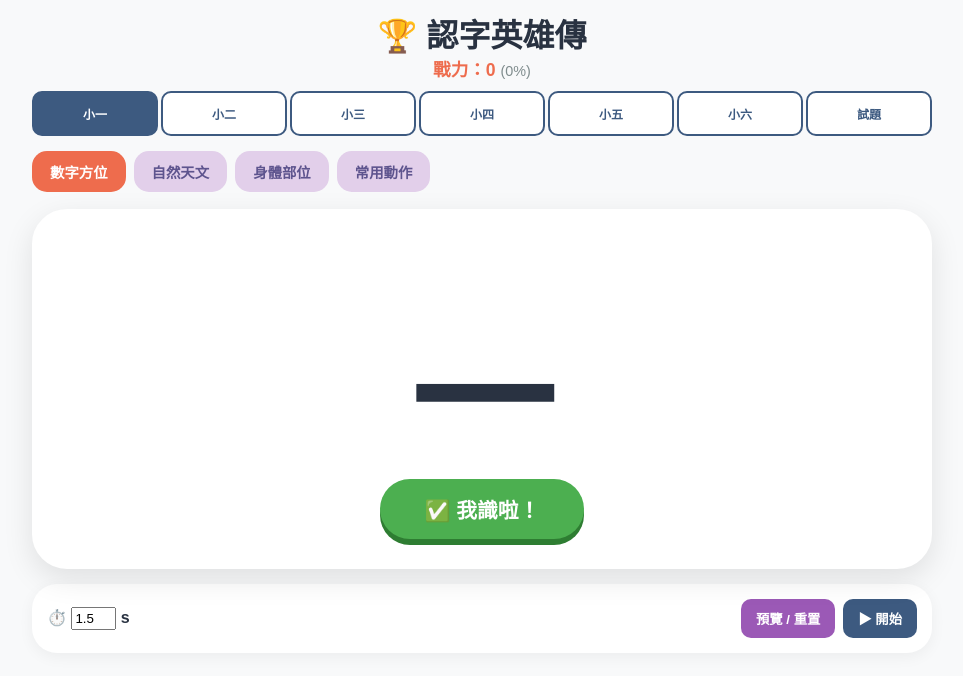
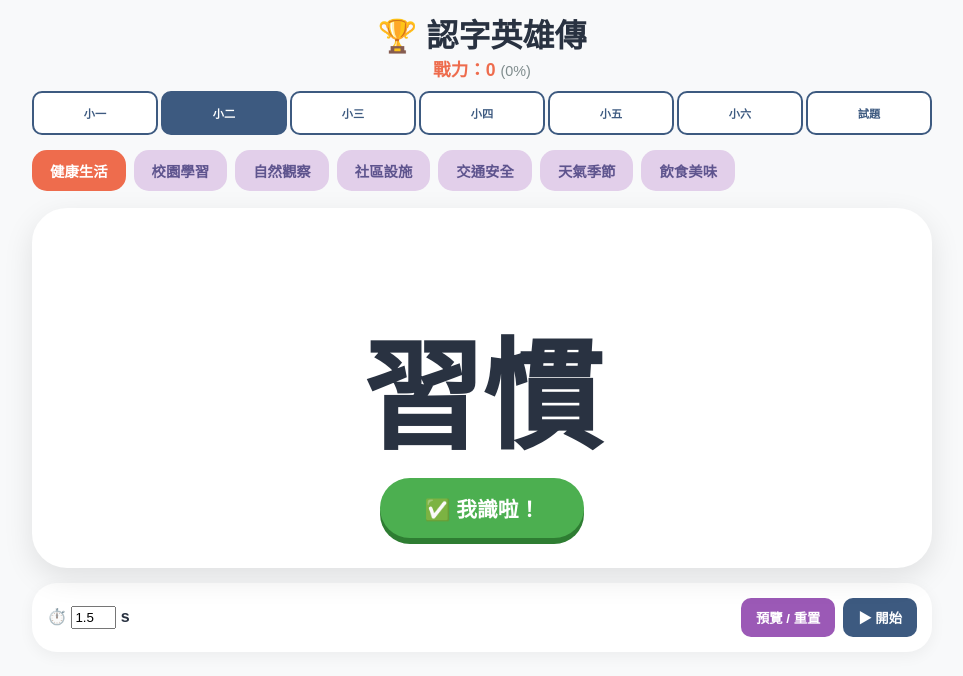
Before and after one commit to sfhltyhy/hero-app, a plain HTML site: page index.html in a window 1280 px wide. Shown: the whole page, without its empty margins (158-1121 px from the left). Drawn offline with Linux system fonts and the light colour scheme.

Commit message:
Update index.html

```diff
--- a/index.html
+++ b/index.html
@@ -5,7 +5,7 @@
     <meta name="viewport" content="width=device-width, initial-scale=1.0, maximum-scale=1.0, user-scalable=no">
     <link rel="apple-touch-icon" href="https://cdn-icons-png.flaticon.com/512/3112/3112946.png">
     <link rel="icon" href="https://cdn-icons-png.flaticon.com/512/3112/3112946.png">
-    <title>認字英雄傳</title>
+    <title>認字英雄傳 v5.6</title>
     <style>
         :root { --primary: #3d5a80; --bg: #f8f9fa; --accent: #ee6c4d; --pending: #e2cfea; --completed: #dee2e6; }
         * { margin: 0; padding: 0; box-sizing: border-box; font-family: '微軟正黑體', sans-serif; }
@@ -13,53 +13,32 @@
         .container { max-width: 900px; margin: 0 auto; }
         .header { text-align: center; margin-bottom: 8px; }
         .total-stat { font-weight: bold; color: var(--accent); font-size: 1.1rem; }
-
-        /* 導覽列：自動平均分配寬度 */
         .grade-nav { display: flex; width: 100%; gap: 3px; margin: 10px 0; }
-        .grade-btn { flex: 1; padding: 12px 0; border: 2px solid var(--primary); background: white; border-radius: 10px; cursor: pointer; font-weight: bold; font-size: 0.75rem; color: var(--primary); text-align: center; }
+        .grade-btn { flex: 1; padding: 12px 0; border: 2px solid var(--primary); background: white; border-radius: 10px; cursor: pointer; font-weight: bold; font-size: 0.7rem; color: var(--primary); text-align: center; }
         .grade-btn.active { background: var(--primary); color: white; }
-
-        /* 分組標籤：可滑動 */
         .group-tabs { display: flex; gap: 8px; overflow-x: auto; padding: 5px 0; margin-bottom: 12px; scrollbar-width: none; -webkit-overflow-scrolling: touch; }
         .group-tabs::-webkit-scrollbar { display: none; }
         .tab-btn { padding: 10px 18px; border: none; border-radius: 15px; cursor: pointer; white-space: nowrap; font-weight: bold; font-size: 0.9rem; }
         .tab-btn.pending { background: var(--pending); color: #5e548e; }
         .tab-btn.completed { background: var(--completed); color: #6c757d; }
         .tab-btn.active { background: var(--accent) !important; color: white !important; }
-
         .flash-card { width: 100%; height: 45vh; background: white; border-radius: 35px; display: flex; justify-content: center; align-items: center; box-shadow: 0 10px 30px rgba(0,0,0,0.1); position: relative; margin-bottom: 15px; border: 5px solid #fff; overflow: hidden; }
-        .word-display { font-size: clamp(3rem, 20vw, 9rem); font-weight: bold; color: #293241; text-align: center; padding: 15px; }
+        .word-display { font-size: clamp(2.5rem, 16vw, 7.5rem); font-weight: bold; color: #293241; text-align: center; padding: 15px; }
         .btn-mastered { position: absolute; bottom: 25px; padding: 15px 45px; background: #4caf50; color: white; border: none; border-radius: 50px; font-weight: bold; font-size: 1.3rem; box-shadow: 0 6px 0 #2e7d32; cursor: pointer; }
-
         .finish-overlay { position: absolute; width: 100%; height: 100%; background: rgba(255,255,255,0.96); display: none; flex-direction: column; justify-content: center; align-items: center; z-index: 10; border-radius: 35px; }
         .control-panel { background: white; padding: 15px; border-radius: 25px; display: flex; justify-content: space-between; align-items: center; box-shadow: 0 4px 15px rgba(0,0,0,0.05); }
         .btn-action { padding: 10px 15px; border: none; border-radius: 10px; font-weight: bold; cursor: pointer; }
-
         .modal { display: none; position: fixed; z-index: 100; left: 0; top: 0; width: 100%; height: 100%; background: rgba(0,0,0,0.6); backdrop-filter: blur(2px); }
         .modal-content { background: white; margin: 10% auto; padding: 25px; border-radius: 25px; width: 90%; max-height: 80vh; overflow-y: auto; }
-        .word-list-grid { display: grid; grid-template-columns: repeat(auto-fill, minmax(75px, 1fr)); gap: 8px; margin-bottom: 20px; }
-        .word-item { padding: 8px; background: #f0f2f5; border-radius: 8px; text-align: center; font-size: 0.85rem; font-weight: bold; }
+        .word-list-grid { display: grid; grid-template-columns: repeat(auto-fill, minmax(85px, 1fr)); gap: 8px; margin-bottom: 20px; }
+        .word-item { padding: 8px; background: #f0f2f5; border-radius: 8px; text-align: center; font-size: 0.8rem; font-weight: bold; }
         .word-item.learned { color: #ccc; text-decoration: line-through; }
     </style>
 </head>
 <body>
-    <div id="wordModal" class="modal">
-        <div class="modal-content">
-            <h3 id="modalTitle" style="margin-bottom:15px;">🔍 預覽與管理</h3>
-            <div id="wordListGrid" class="word-list-grid"></div>
-            <div style="display:flex; gap:10px;">
-                <button class="btn-action" style="flex:1; background:#e74c3c; color:white;" onclick="resetCurrentLevel()">🔄 重置本組</button>
-                <button class="btn-action" style="flex:1; background:var(--primary); color:white;" onclick="closeModal()">關閉</button>
-            </div>
-        </div>
-    </div>
-
+    <div id="wordModal" class="modal"><div class="modal-content"><h3 id="modalTitle" style="margin-bottom:15px;">🔍 預覽與管理</h3><div id="wordListGrid" class="word-list-grid"></div><div style="display:flex; gap:10px;"><button class="btn-action" style="flex:1; background:#e74c3c; color:white;" onclick="resetCurrentLevel()">🔄 重置本組</button><button class="btn-action" style="flex:1; background:var(--primary); color:white;" onclick="closeModal()">關閉</button></div></div></div>
     <div class="container">
-        <div class="header">
-            <h1>🏆 認字英雄傳</h1>
-            <div id="totalStat" class="total-stat">戰力：0 <span style="font-weight:normal; font-size:0.9rem; color:#7f8c8d;">(0%)</span></div>
-        </div>
-
+        <div class="header"><h1>🏆 認字英雄傳</h1><div id="totalStat" class="total-stat">戰力：0 <span style="font-weight:normal; font-size:0.9rem; color:#7f8c8d;">(0%)</span></div></div>
         <div class="grade-nav">
             <button class="grade-btn" id="btn-P1" onclick="switchGrade('P1')">小一</button>
             <button class="grade-btn" id="btn-P2" onclick="switchGrade('P2')">小二</button>
@@ -69,24 +48,15 @@
             <button class="grade-btn" id="btn-P6" onclick="switchGrade('P6')">小六</button>
             <button class="grade-btn" id="btn-Exam" onclick="switchGrade('Exam')">試題</button>
         </div>
-
         <div id="groupTabs" class="group-tabs"></div>
-
         <div class="flash-card" id="cardArea">
-            <div class="finish-overlay" id="finishOverlay">
-                <h2 style="color:var(--accent);">🌟 Level Clear!</h2>
-                <button class="btn-action" style="background:var(--accent); color:white; margin-top:15px; padding:15px 30px;" onclick="resetCurrentLevel()">🔄 重戰本組</button>
-            </div>
+            <div class="finish-overlay" id="finishOverlay"><h2>🌟 Level Clear!</h2><button class="btn-action" style="background:var(--accent); color:white; margin-top:15px; padding:15px 30px;" onclick="resetCurrentLevel()">🔄 重戰本組</button></div>
             <div class="word-display" id="wordDisplay">載入中...</div>
             <button class="btn-mastered" id="masterBtn" onclick="markMastered()">✅ 我識啦！</button>
         </div>
-
         <div class="control-panel">
             <div style="font-weight:bold;">⏱️ <input type="number" id="speed" value="1.5" step="0.1" style="width:45px; padding:2px;"> s</div>
-            <div style="display:flex; gap:8px;">
-                <button class="btn-action" style="background:#9b59b6; color:white;" onclick="openPreview()">預覽 / 重置</button>
-                <button class="btn-action" style="background:var(--primary); color:white;" id="playBtn" onclick="toggleAutoPlay()">▶ 開始</button>
-            </div>
+            <div style="display:flex; gap:8px;"><button class="btn-action" style="background:#9b59b6; color:white;" onclick="openPreview()">預覽 / 重置</button><button class="btn-action" style="background:var(--primary); color:white;" id="playBtn" onclick="toggleAutoPlay()">▶ 開始</button></div>
         </div>
     </div>
 
@@ -96,41 +66,57 @@
                 '數字方位': "一,二,三,四,五,六,七,八,九,十,百,千,萬,上,下,左,右,中,前,後,大,小,多,少",
                 '自然天文': "天,地,日,月,星,雲,風,雨,雷,電,山,水,火,土,石,田,木,禾,竹,草,花,葉",
                 '身體部位': "人,頭,目,口,手,足,耳,舌,牙,毛,皮,心,眉,鼻,臉,身,背,腹,指,腳",
-                '常用動作': "看,聽,說,話,笑,哭,叫,跑,跳,爬,拿,放,給,取,找,用,做,玩,睡,洗,坐,立,走"
+                '家人稱呼': "爸爸,媽媽,哥哥,姐姐,弟弟,妹妹,爺爺,奶奶,外公,外婆,伯父,叔叔,阿姨,姑媽",
+                '校園生活': "老師,同學,朋友,學校,課室,操場,遊戲,唱歌,跳舞,畫畫,讀書,寫字,聽講,發問,書包",
+                '常用動作': "看,聽,說,話,笑,哭,叫,跑,跳,爬,拿,放,給,取,找,用,做,玩,睡,洗,坐,立,走",
+                '動物世界': "貓,狗,雞,鴨,魚,鳥,馬,牛,羊,豬,兔,大象,獅子,老虎,猴子,烏龜,螞蟻"
             },
             'P2': {
                 '健康生活': "習慣,良好,健康,強壯,精神,飲食,保持,預防,準時,整潔,守禮,誠實,勤奮,責任,按時,睡覺,早起,刷牙,洗臉,運動,營養,偏食,零食,衛生,收拾,整齊,自動自覺,勉強,蔬菜,水果,固定,作息,充足,休息,均衡",
-                '校園學習': "操場,禮堂,圖書館,集會,比賽,表演,練習,整理,借書,歸還,規則,互相,合作,禮讓,獎勵,校服,領帶,校徽,筆盒,膠水,剪刀,顏色筆,釘書機,尺子,筆記簿,處罰,專心,認真,思考,發問,答案,舉手,遲到,缺席"
+                '校園學習': "操場,禮堂,圖書館,集會,比賽,表演,練習,整理,借書,歸還,規則,互相,合作,禮讓,獎勵,校服,領帶,校徽,筆盒,膠水,剪刀,顏色筆,釘書機,尺子,筆記簿,處罰,專心,認真,思考,發問,答案,舉手,遲到,缺席",
+                '自然觀察': "螢火蟲,黃褐色,尾部,光芒,閃亮,漆黑,欣賞,觸角,翅膀,外殼,草叢,迷路,躲藏,蝴蝶,蜻蜓,螞蟻,蜜蜂,蜘蛛,蝸牛,青蛙,池塘,荷葉,泥土,清新,芬芳,採蜜,閃爍,溫暖,潮濕,繁殖,產卵,幼蟲,變化,神奇,觀察",
+                '社區設施': "街道,熱鬧,商店,馬路,天橋,公園,圖書館,診所,車站,郵局,銀行,街市,超市,餐廳,麵包店,理髮店,醫院,警察局,消防局,遊樂場,住宅,高樓,鄰居,保安員,電梯,自動電梯,噴水池,花槽,走廊,大門,圍欄,社區,繁忙",
+                '交通安全': "巴士,地鐵,渡輪,飛機,火車,電車,私家車,貨車,小巴,救護車,警察車,單車,的士,站牌,碼頭,機場,鐵軌,馬路,紅綠燈,斑馬線,安全,司機,乘客,座位,扶手,車廂,隧道,超速,碰撞,遵守,注意,標誌,行人,路口",
+                '天氣季節': "陽光,空氣,溫暖,季節,春天,夏天,秋天,冬天,潮濕,乾燥,炎熱,寒冷,刮風,下雨,閃電,結冰,積雪,霧氣,彩虹,雷暴,暴雨,天文台,預報,氣溫,涼快,悶熱,結霜,變化,露水,微風,強烈,氣候,涼爽,播種,收穫",
+                '飲食美味': "早餐,午餐,晚餐,點心,水果,蔬菜,美味,營養,飽足,口渴,甜味,酸味,苦味,辣味,麵包,雞蛋,牛奶,米飯,麵條,稀飯,肉類,海鮮,湯水,果汁,甜品,飽滿,香脆,熱騰騰,冰涼,味道,調味,餐具,服務,結帳,浪費,珍惜"
             },
             'P3': {
-                '情緒心態': "興奮,難過,焦急,驚奇,懷疑,驕傲,慚愧,慶幸,盼望,思念,感動,委屈,憤怒,平靜,得意,害怕,擔憂,滿意,後悔,驚訝,傷心,愉快,煩惱,痛快,焦慮,親切,溫柔,憤恨,遺憾,痛心,失望,絕望,振奮,驚慌,害羞,寬慰"
+                '情緒心態': "興奮,難過,焦急,驚奇,懷疑,驕傲,慚愧,慶幸,盼望,思念,感動,委屈,憤怒,平靜,得意,害怕,擔憂,滿意,後悔,驚訝,傷心,愉快,煩惱,痛快,焦慮,親切,溫柔,憤恨,遺憾,痛心,失望,絕望,振奮,驚慌,害羞,寬慰",
+                '描寫感官': "繁華,寧靜,壯觀,朦朧,翠綠,茂盛,凋謝,清脆,寬闊,狹窄,陡峭,崎嶇,清澈,湛藍,五光十色,柔軟,堅硬,粗糙,平滑,細緻,鮮艷,灰暗,透明,沉重,輕巧,濃郁,清淡,刺耳,芬芳,冰冷,滾燙,倒影,環繞,延綿,遼闊",
+                '故事敘述': "從前,神奇,魔幻,仙女,城堡,森林,怪物,變幻,願望,善良,邪惡,報答,誠實,結果,後來,突然,竟然,果然,最後,經歷,解決,希望,夢想,道理,困難,容易,珍惜,浪費,保護,破壞,重要,特別,發現,觀察,試驗,結局,遭遇",
+                '地理動作': "高山,深谷,河流,海洋,平原,島嶼,沙漠,瀑布,泉水,港口,沙灘,懸崖,叢林,溪流,湖泊,山脈,盆地,丘陵,濕地,旋轉,搖晃,跳動,擺動,滑行,飛翔,降落,漂浮,沉沒,燃燒,爆炸,分裂,結合,掩護,進攻,防守,追逐"
             },
             'P4': {
-                '人物性格': "慈祥,嚴厲,和藹,剛強,內向,外向,謙虛,傲慢,機靈,穩重,馬虎,細心,慷慨,吝嗇,感激,憐憫,同情,懷念,敬佩,羨慕,嫉妒,厭惡,原諒,信任,孤獨,毅力,果斷,正直,奸詐,頑強",
-                '寫景描寫': "幽靜,熱鬧,繁華,偏僻,寬闊,狹窄,崎嶇,平坦,明媚,陰暗,朦朧,清澈,污濁,茂密,枯萎,壯觀,秀麗,險峻,瑰麗,荒涼",
-                '進階用詞': "推敲,琢磨,渲染,襯托,鋪墊,點綴,醞釀,凝聚,波折,細膩,粗獷,幽默,諷刺,真實,虛幻,憧憬,釋懷,感觸,唏噓,昂揚"
+                '人物性格': "慈祥,嚴厲,和藹,剛強,內向,外向,謙虛,傲慢,機靈,穩重,馬虎,細心,慷慨,吝嗇,感激,憐憫,同情,懷念,敬佩,羨慕,嫉妒,厭惡,原諒,信任,孤獨,毅力,果斷,正直,奸詐,頑強,平易近人,默默無聞,堅持不懈,不屈不撓",
+                '常用成語A': "一心一意,自言自語,五顏六色,走馬看花,目瞪口呆,大公無私,力不從心,半途而廢,名列前茅,垂頭喪氣,胸有成竹,得意洋洋,破口大罵,悶悶不樂,視而不見,無影無蹤,萬眾一心,情不自禁,千變萬化,大海撈針,守口如瓶",
+                '常用成語B': "廢寢忘食,驚心動魄,隨遇而安,異想天開,出口成章,入木三分,名副其實,大言不慚,不知所措,以身作則,因材施教,老馬識途,再接再厲,百折不撓,自強不息,忍辱負重,走投無路,其貌不揚,刻骨銘心,念念不忘",
+                '修辭寫作': "如同,彷彿,閃爍,襯托,比喻,生動,感人,層次,細膩,描繪,總結,鋪陳,擬人,誇張,對比,排比,反問,設問,呼應,過渡,聯想,引用,渲染,側寫,伏筆,精煉,流暢,生澀,含蓄,直白,主旨,段落,概括,結構,昇華,意象"
             },
             'P5': {
-                '思想議論': "價值,意義,態度,信念,理想,意志,勇氣,智慧,磨練,考驗,機遇,挑戰,趨勢,貢獻,傳統,革新,責任感,榮譽感,包容,和諧,正義,公理,邏輯,偏見,主觀,客觀,判斷,選擇,決定,實踐",
-                '常見成語一': "一心一意,自言自語,五顏六色,走馬看花,目瞪口呆,大公無私,力不從心,半途而廢,名列前茅,垂頭喪氣,胸有成竹,得意洋洋,破口大罵,悶悶不樂,視而不見,無影無蹤,萬眾一心,情不自禁,千變萬化,大海撈針",
-                '修辭手法': "比喻,擬人,排比,對比,誇張,反問,設問,疊字,對偶,借代,反語,引用,聯想,想像,象徵,反襯"
+                '思想議論': "價值,意義,態度,信念,理想,意志,勇氣,智慧,磨練,考驗,機遇,挑戰,趨勢,貢獻,傳統,革新,責任感,榮譽感,包容,和諧,正義,公理,邏輯,偏見,主觀,客觀,判斷,選擇,決定,後果,目標,實踐,恆心,毅力,反省",
+                '寫作藝術': "映襯,鋪墊,反思,感悟,意境,昇華,象徵,側寫,烘托,扣人心弦,精雕細琢,引人入勝,言簡意賅,惟妙惟肖,妙筆生花,畫龍點睛,別開生面,不落俗套,意蘊深長,層次分明,首尾呼應,跌宕起伏,感人肺腑,嘆為觀止",
+                '社會生態': "慶祝,節日,秩序,繁榮,落後,競爭,合作,分配,義務,權利,福利,建設,發展,資源,保育,污染,氣候變遷,多樣性,演化,繁衍,棲息,滅絕,平衡,循環,再生,減少,廢物,能源,低碳,綠色生活,危機,共識,政策,意識",
+                '綜合進階成語': "不可思議,不勞而獲,心曠神怡,見義勇為,言行一致,刻苦耐勞,理直氣壯,落井下石,精益求精,語重心長,鍥而不捨,驚慌失措,舉一反三,隨機應變,實事求是,堅持不懈,赴湯蹈火,指鹿為馬,望洋興嘆,聞雞起舞"
             },
             'P6': {
-                '文學意境': "惆悵,眷戀,釋懷,沉鬱,慨嘆,欣慰,徬徨,羞赧,焦躁,淡泊,懷舊,身歷其境,感人至深,妙趣橫生,引人入勝,耐人尋味,扣人心弦,扣人心扉,如願以償,獲益匪淺",
-                '常見成語二': "不可思議,不勞而獲,心曠神怡,見義勇為,言行一致,刻苦耐勞,理直氣壯,落井下石,精益求精,語重心長,鍥而不捨,驚慌失措,舉一反三,隨機應變,實事求是,堅持不懈,赴湯蹈火,指鹿為馬",
-                '說明方法': "舉例子,打比方,列數字,下定義,分類別,作比較,摹狀貌,引資料,作詮釋"
+                '高階成語集': "前程似錦,後會有期,萍水相逢,朝夕相對,患難與共,捨己為人,推陳出新,袖手旁觀,肅然起敬,微不足道,雷厲風行,慷慨解囊,應接不暇,獲益匪淺,難能可貴,瞻前顧後,離鄉別井,飲水思源,學富五車,默默耕耘,自討苦吃,得寸進尺",
+                '治理社會': "趨勢,革新,治理,政策,和諧,永續,全球化,競爭力,優勢,劣勢,關鍵,轉型,展望,民主,法治,義務,公民,權利,爭議,平衡,協調,衝突,改善,效率,指標,監督,評估,透明度,公共利益,社區意識,人權,發展路徑,多元化",
+                '文學意境': "惆悵,眷戀,釋懷,沉鬱,慨嘆,欣慰,徬徨,羞赧,焦躁,淡泊,懷舊,憧憬,身歷其境,感觸,唏噓,昂揚,憂傷,喜悅,空靈,質樸,華麗,冷峻,奔放,激昂,平實,深奧,淺顯,晦澀,明快,優美,細膩,粗獷,幽默,諷刺,真實,虛幻",
+                '畢業情懷': "同窗,恩師,勉勵,前途,回憶,珍重,揚帆,啟航,奮鬥,光陰,不捨,踏實,前進,志向,抱負,信念,勇往直前,白駒過隙,光陰似箭,歲月流逝,難忘,純真,友情,離情依依,繼往開來,自強不息,宏偉,目標,成就,感激,祝福,夢想成真"
             },
             'Exam': {
-                '答題指令': "判斷,分析,解釋,列舉,歸納,比較,對照,選出,填寫,圈出,劃線,修正,補充,根據,引用,理由,原因,結果,影響,異同,特點,特徵,適當,錯誤,正確",
-                '寫作組件': "主旨,中心思想,段意,承上啟下,伏筆,呼應,性格,心情,描寫,感受,啟發,體會,寓意,開門見山,首尾呼應,卒章顯志,寓情於景"
+                '通用指令': "判斷,分析,解釋,列舉,歸納,比較,對照,選出,填寫,圈出,劃線,修正,補充,根據,引用,理由,原因,結果,影響,異同,特點,特徵,適當,錯誤,正確,正確答案,下列,以上,未必,必定,可能,顯示,反映,關鍵",
+                '中文閱卷': "主旨,中心思想,段意,承上啟下,伏筆,呼應,性格,心情,描寫,感受,啟發,體會,寓意,比喻,本體,喻體,擬人,排比,對比,誇張,反問,設問,疊字,對偶,感官,視覺,聽覺,嗅覺",
+                '數常邏輯': "相差,共,餘下,平分,平均,原本,現有,倍數,一半,增加,減少,求,計算,驗算,列式,橫式,直式,單位,估算,實驗,觀察,記錄,結論,公平,變量,假設,功能,構造,演變,趨勢,資料,圖表,比例,分配,資源,環保,責任,權利,義務",
+                '高階手法': "借代,反襯,雙關,層遞,頂真,聯想,想像,象徵,反語,開門見山,卒章顯志,寓情於景,借景抒情,托物言志,先抑後揚,側面描寫,行動描寫,心理描寫"
             }
         };
 
         const TOTAL_WORDS = Object.values(db).reduce((acc, grade) => acc + Object.values(grade).reduce((gAcc, words) => gAcc + words.split(',').length, 0), 0);
         let currentGrade = 'P2', currentGroup = '', activeWords = [], currentIndex = 0, isAutoPlaying = false, playInterval = null;
-        let masteredSet = new Set(JSON.parse(localStorage.getItem('HERO_DATA_PRO_V5_1') || "[]"));
+        let masteredSet = new Set(JSON.parse(localStorage.getItem('HERO_DATA_V5_6') || "[]"));
 
-        function init() { switchGrade('P1'); updateStats(); }
+        function init() { switchGrade('P2'); updateStats(); }
 
         function switchGrade(grade) {
             currentGrade = grade;
@@ -214,7 +200,7 @@
             msg.lang = 'zh-HK'; window.speechSynthesis.speak(msg);
         }
 
-        function saveLocal() { localStorage.setItem('HERO_DATA_PRO_V5_1', JSON.stringify([...masteredSet])); }
+        function saveLocal() { localStorage.setItem('HERO_DATA_V5_6', JSON.stringify([...masteredSet])); }
 
         function openPreview() {
             const grid = document.getElementById('wordListGrid'); grid.innerHTML = '';
```
